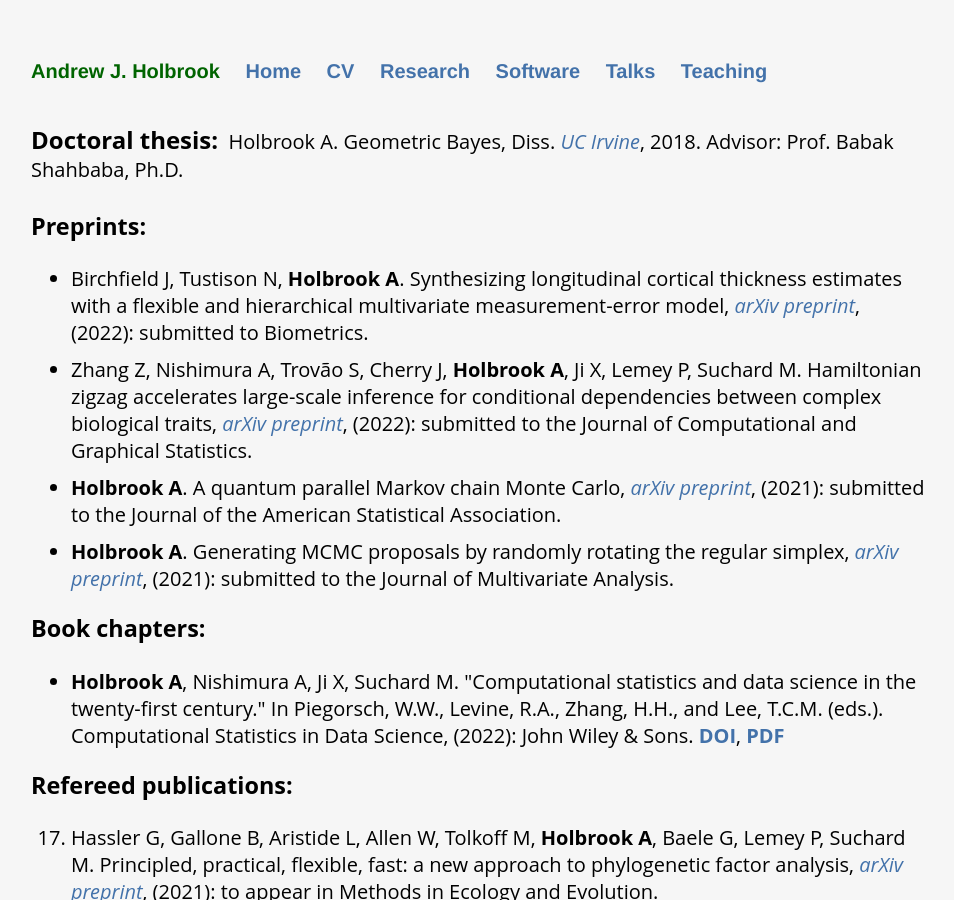
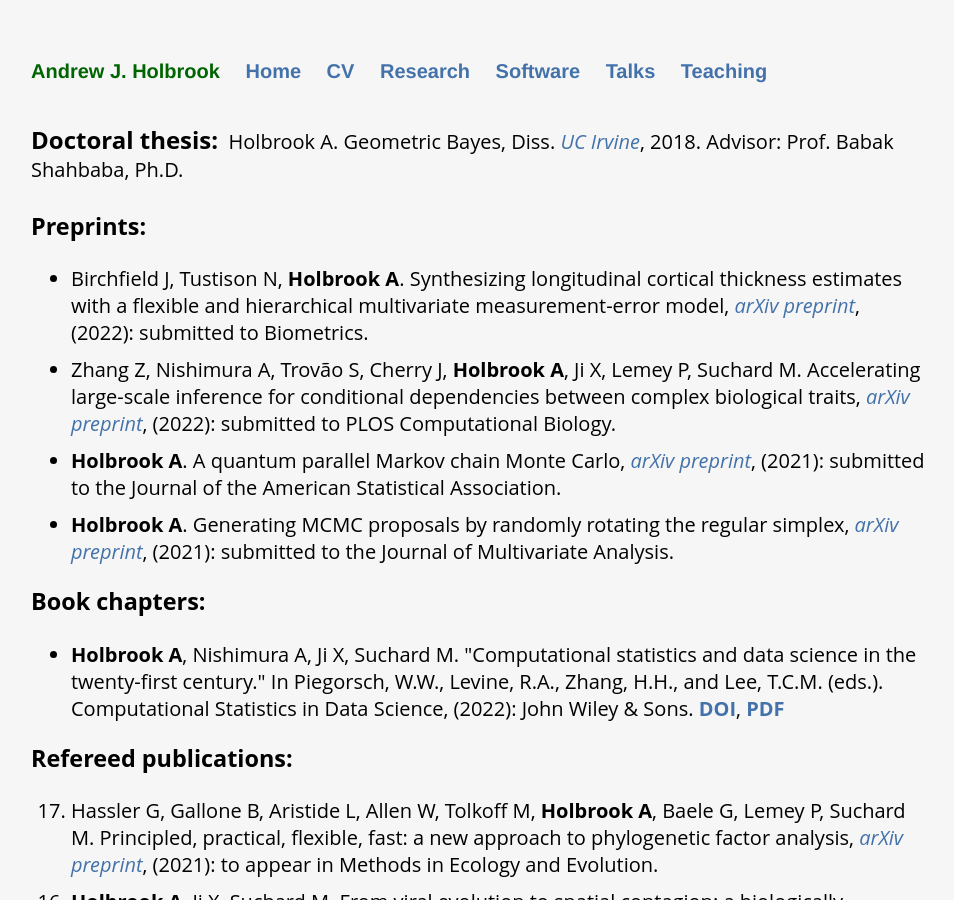
Before and after one commit to andrewjholbrook/andrewjholbrook.github.io, a Jekyll site: the page built from research.html, in a window 1280 px wide and 900 px high. Shown: the whole window, without its empty margins (161-1115 px from the left). Built offline with Jekyll 4.4.1, drawn with Linux system fonts in a browser that asks for light colours; a style sheet for code colours, icons or effects is not loaded.

Commit message:
Update research.html

```diff
--- a/research.html
+++ b/research.html
@@ -12,7 +12,7 @@
   <h3>Preprints:</h3>
   <ul id="preprints">
         <li>Birchfield J, Tustison N, <b>Holbrook A</b>. Synthesizing longitudinal cortical thickness estimates with a flexible and hierarchical multivariate measurement-error model, <i><a href="http://arxiv.org/abs/2204.03576" target="_blank">arXiv preprint</a></i>, (2022): submitted to Biometrics. </li>
-    <li>Zhang Z, Nishimura A, Trovão S, Cherry J, <b>Holbrook A</b>, Ji X, Lemey P, Suchard M. Hamiltonian zigzag accelerates large-scale inference for conditional dependencies between complex biological traits, <i><a href="http://arxiv.org/abs/2201.07291" target="_blank">arXiv preprint</a></i>, (2022): submitted to the Journal of Computational and Graphical Statistics.</li>
+    <li>Zhang Z, Nishimura A, Trovão S, Cherry J, <b>Holbrook A</b>, Ji X, Lemey P, Suchard M. Accelerating large-scale inference for conditional dependencies between complex biological traits, <i><a href="http://arxiv.org/abs/2201.07291" target="_blank">arXiv preprint</a></i>, (2022): submitted to PLOS Computational Biology.</li>
                 <li><b>Holbrook A</b>. A quantum parallel Markov chain Monte Carlo, <i><a href="http://arxiv.org/abs/2112.00212" target="_blank">arXiv preprint</a></i>, (2021): submitted to the Journal of the American Statistical Association.</li>
         <li><b>Holbrook A</b>. Generating MCMC proposals by randomly rotating the regular simplex, <i><a href="https://arxiv.org/abs/2110.06445" target="_blank">arXiv preprint</a></i>, (2021): submitted to the Journal of Multivariate Analysis.  </li>
                         </ul>
```
